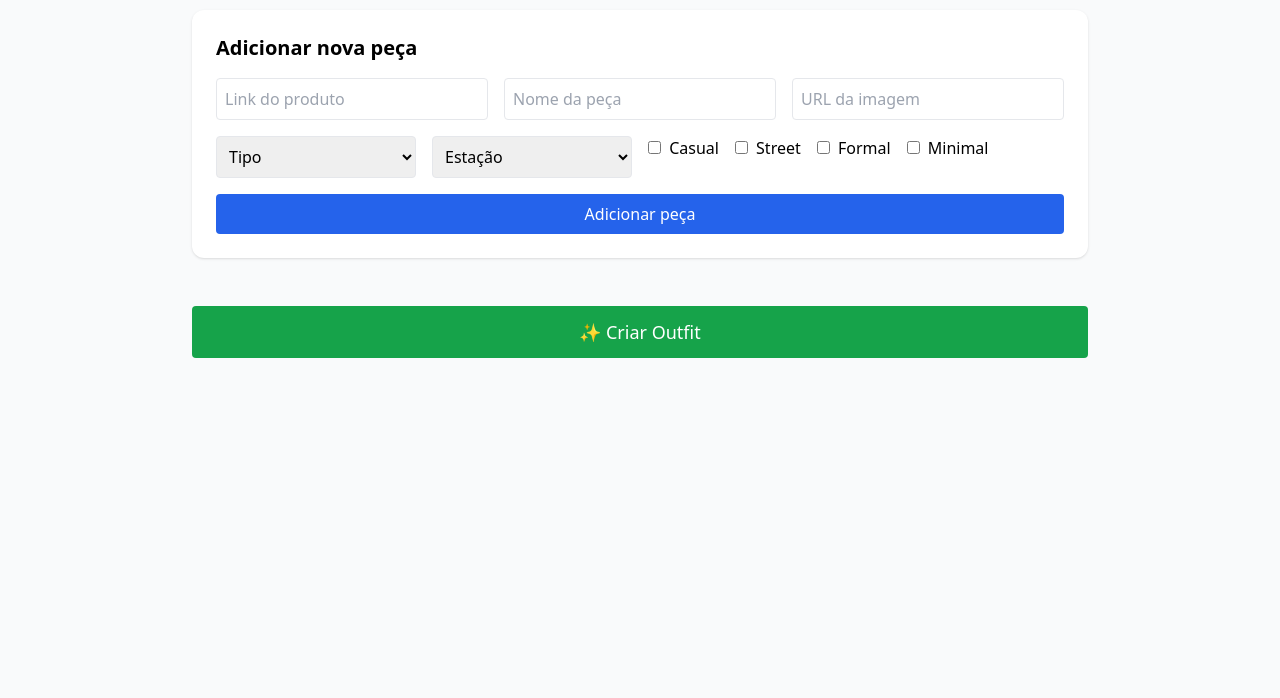
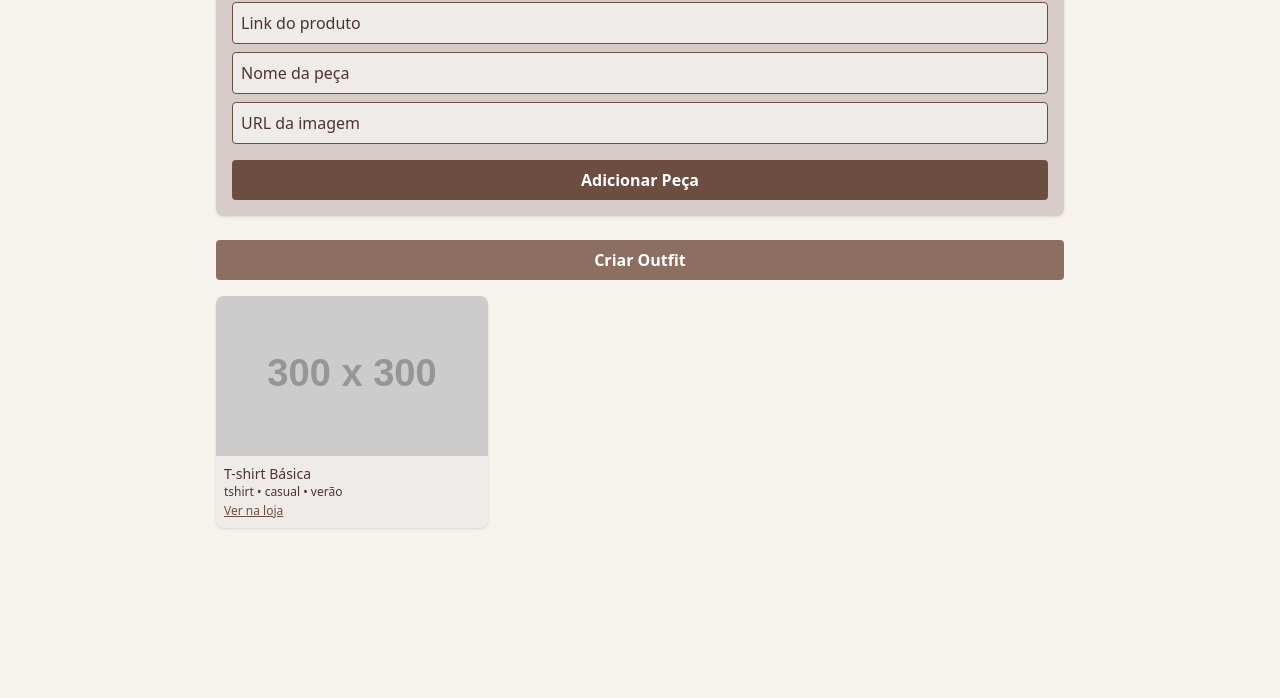
Before and after one commit to miguellourenco11/Outfit_Generator, a plain HTML site: page index.html in a window 1280 px wide. Shown: the part 102-800 px from the top of the page. Drawn offline with nearby package versions, Linux system fonts and the light colour scheme; placeholder pictures from the web are drawn by us.

Commit message:
Update index.html

```diff
--- a/index.html
+++ b/index.html
@@ -1,137 +1,57 @@
-<<!DOCTYPE html>
+<!DOCTYPE html>
 <html lang="pt">
 <head>
   <meta charset="UTF-8" />
   <meta name="viewport" content="width=device-width, initial-scale=1.0" />
-  <title>Gerador de Outfit</title>
+  <title>Outfit Generator</title>
+  <link rel="icon" href="https://cdn-icons-png.flaticon.com/512/892/892458.png" />
+  <script src="https://cdn.tailwindcss.com"></script>
+  <style>
+    body {
+      background-color: #f5f3eb; /* tom bege suave */
+    }
+  </style>
+</head>
+<body class="text-brown-900 font-sans">
+  <div class="max-w-4xl mx-auto p-6">
+    <h1 class="text-4xl font-bold mb-6 text-center text-[#4e342e]">Gerador de Outfit</h1>
 
-  <!-- 🌟 Ícone do site (podes mudar a imagem depois) -->
-  <link rel="icon" type="image/png" href="https://fav.farm/👕" />
-
-  <!-- 💄 Tailwind CSS CDN -->
-  <script src="https://cdn.tailwindcss.com"></script>
-</head>
-<body class="bg-gray-50 min-h-screen p-6 font-sans">
-
-  <div class="max-w-4xl mx-auto">
-    <h1 class="text-4xl font-bold text-center text-gray-800 mb-6">Gerador de Outfit</h1>
-
-    <!-- Formulário de adicionar peça -->
-    <div class="bg-white p-6 rounded-xl shadow mb-6">
-      <h2 class="text-xl font-semibold mb-4">Adicionar nova peça</h2>
-
-      <div class="grid grid-cols-1 md:grid-cols-3 gap-4 mb-4">
-        <input id="link" placeholder="Link do produto" class="border p-2 rounded" />
-        <input id="nome" placeholder="Nome da peça" class="border p-2 rounded" />
-        <input id="imagem" placeholder="URL da imagem" class="border p-2 rounded" />
-      </div>
-
-      <div class="grid grid-cols-2 md:grid-cols-4 gap-4 mb-4">
-        <select id="tipo" class="border p-2 rounded">
-          <option value="">Tipo</option>
-          <option value="tshirt">T-shirt</option>
-          <option value="camisola">Camisola</option>
-          <option value="casaco">Casaco</option>
-          <option value="calcas">Calças</option>
-          <option value="sapatos">Sapatos</option>
-          <option value="chapeu">Chapéu</option>
-          <option value="acessorio">Acessório</option>
-        </select>
-
-        <select id="estacao" class="border p-2 rounded">
-          <option value="">Estação</option>
-          <option value="verao">Verão</option>
-          <option value="inverno">Inverno</option>
-        </select>
-
-        <div class="col-span-2 flex gap-4">
-          <label><input type="checkbox" class="mr-1" value="casual" /> Casual</label>
-          <label><input type="checkbox" class="mr-1" value="street" /> Street</label>
-          <label><input type="checkbox" class="mr-1" value="formal" /> Formal</label>
-          <label><input type="checkbox" class="mr-1" value="minimal" /> Minimal</label>
-        </div>
-      </div>
-
-      <button onclick="adicionarPeca()" class="bg-blue-600 hover:bg-blue-700 text-white px-4 py-2 rounded w-full">
-        Adicionar peça
+    <div class="bg-[#d7ccc8] p-4 rounded-lg shadow mb-6">
+      <input
+        type="text"
+        placeholder="Link do produto"
+        class="w-full p-2 mb-2 border border-[#6d4c41] rounded bg-[#efebe9] placeholder-[#4e342e] text-[#4e342e]"
+      />
+      <input
+        type="text"
+        placeholder="Nome da peça"
+        class="w-full p-2 mb-2 border border-[#6d4c41] rounded bg-[#efebe9] placeholder-[#4e342e] text-[#4e342e]"
+      />
+      <input
+        type="text"
+        placeholder="URL da imagem"
+        class="w-full p-2 mb-4 border border-[#6d4c41] rounded bg-[#efebe9] placeholder-[#4e342e] text-[#4e342e]"
+      />
+      <button class="bg-[#6d4c41] text-white px-4 py-2 rounded hover:bg-[#5d4037] w-full font-semibold">
+        Adicionar Peça
       </button>
     </div>
 
-    <!-- Onde aparecem as peças -->
-    <div id="listaPecas" class="grid grid-cols-2 md:grid-cols-3 gap-4 mb-6"></div>
-
-    <!-- Botão para gerar outfit -->
-    <button onclick="gerarOutfit()" class="bg-green-600 hover:bg-green-700 text-white px-4 py-3 rounded w-full mb-6 text-lg">
-      ✨ Criar Outfit
+    <button class="bg-[#8d6e63] text-white px-4 py-2 rounded hover:bg-[#795548] w-full font-semibold mb-4">
+      Criar Outfit
     </button>
 
-    <!-- Resultado do outfit -->
-    <div id="outfit" class="grid grid-cols-2 md:grid-cols-3 gap-4"></div>
+    <div class="grid grid-cols-2 md:grid-cols-3 gap-4">
+      <!-- Exemplo de peça -->
+      <div class="bg-[#efebe9] rounded-lg overflow-hidden shadow">
+        <img src="https://via.placeholder.com/300" class="w-full h-40 object-cover" />
+        <div class="p-2 text-sm text-[#4e342e]">
+          <p class="font-medium">T-shirt Básica</p>
+          <p class="text-xs">tshirt • casual • verão</p>
+          <a href="#" class="text-[#6d4c41] underline text-xs">Ver na loja</a>
+        </div>
+      </div>
+    </div>
   </div>
-
-  <script>
-    const pecas = JSON.parse(localStorage.getItem("pecas") || "[]");
-    const renderizarPecas = () => {
-      const lista = document.getElementById("listaPecas");
-      lista.innerHTML = "";
-      pecas.forEach((p, i) => {
-        const el = document.createElement("div");
-        el.className = "bg-white shadow rounded overflow-hidden";
-        el.innerHTML = `
-          <img src="${p.imagem}" alt="${p.nome}" class="w-full h-32 object-cover" />
-          <div class="p-2">
-            <p class="font-semibold">${p.nome}</p>
-            <p class="text-sm text-gray-500">${p.tipo} • ${p.estilos.join(", ")} • ${p.estacao}</p>
-            <a href="${p.link}" class="text-blue-600 text-sm" target="_blank">Ver na loja</a><br>
-            <button onclick="removerPeca(${i})" class="text-red-500 text-xs mt-1">Remover</button>
-          </div>
-        `;
-        lista.appendChild(el);
-      });
-    };
-
-    const adicionarPeca = () => {
-      const nome = document.getElementById("nome").value;
-      const imagem = document.getElementById("imagem").value;
-      const link = document.getElementById("link").value;
-      const tipo = document.getElementById("tipo").value;
-      const estacao = document.getElementById("estacao").value;
-      const estilos = Array.from(document.querySelectorAll("input[type=checkbox]:checked")).map(e => e.value);
-
-      if (!nome || !imagem || !link || !tipo || !estacao || estilos.length === 0) return alert("Preenche todos os campos!");
-
-      pecas.push({ nome, imagem, link, tipo, estacao, estilos });
-      localStorage.setItem("pecas", JSON.stringify(pecas));
-      renderizarPecas();
-
-      document.querySelectorAll("input").forEach(i => i.value = "");
-      document.querySelectorAll("input[type=checkbox]").forEach(c => c.checked = false);
-    };
-
-    const removerPeca = (index) => {
-      pecas.splice(index, 1);
-      localStorage.setItem("pecas", JSON.stringify(pecas));
-      renderizarPecas();
-    };
-
-    const gerarOutfit = () => {
-      const estacaoAtual = "verao";
-      const lista = pecas.filter(p => p.estacao === estacaoAtual);
-      const tiposNecessarios = ["tshirt", "camisola", "calcas", "sapatos"];
-      const outfit = tiposNecessarios.map(tipo => lista.find(p => p.tipo === tipo)).filter(Boolean);
-      document.getElementById("outfit").innerHTML = outfit.map(p => `
-        <div class="bg-white shadow rounded overflow-hidden">
-          <img src="${p.imagem}" alt="${p.nome}" class="w-full h-32 object-cover" />
-          <div class="p-2">
-            <p class="font-semibold">${p.nome}</p>
-            <p class="text-sm text-gray-500">${p.tipo} • ${p.estilos.join(", ")} • ${p.estacao}</p>
-            <a href="${p.link}" class="text-blue-600 text-sm" target="_blank">Ver na loja</a>
-          </div>
-        </div>
-      `).join("");
-    };
-
-    renderizarPecas();
-  </script>
 </body>
 </html>
```
